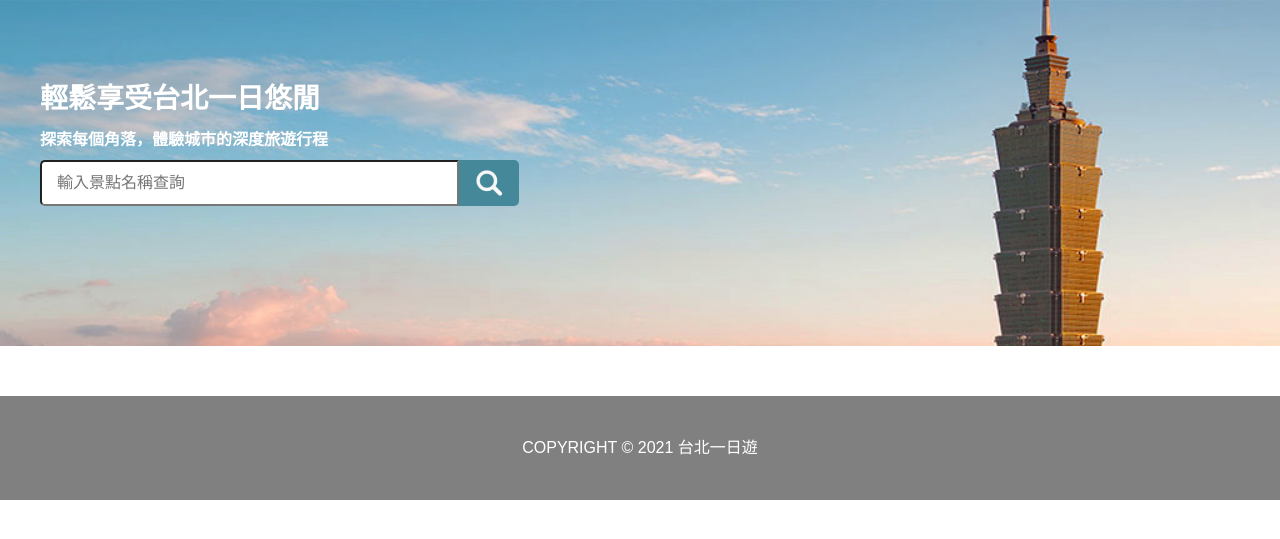
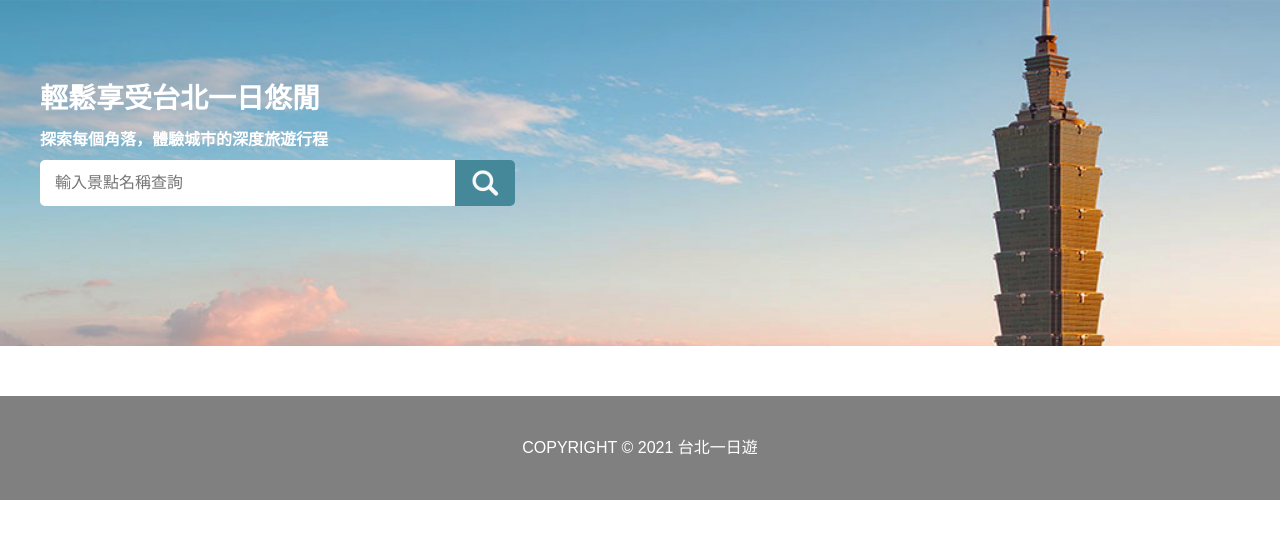
Before and after one commit to RitaLee0403/restaurant_ordering_system, a Flask app: page / in a window 1280 px wide. Shown: the part 54-593 px from the top of the page. Run offline with Flask 2, Linux system fonts and the light colour scheme; data that the repository does not hold is empty.

Commit message:
css border

```diff
--- a/static/styles/index.css
+++ b/static/styles/index.css
@@ -61,6 +61,7 @@ body{
     padding-left:15px;
     position:relative;
     outline: none;
+    border:0px;
 }
 
 .categories{
```
